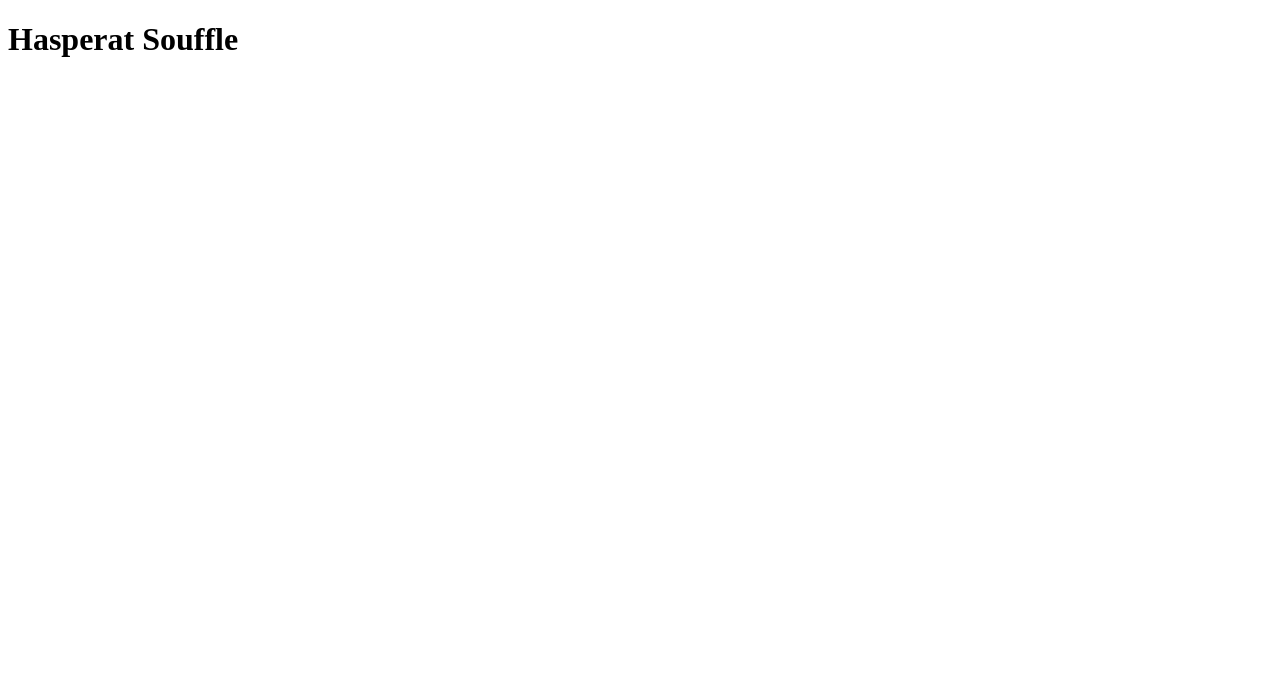
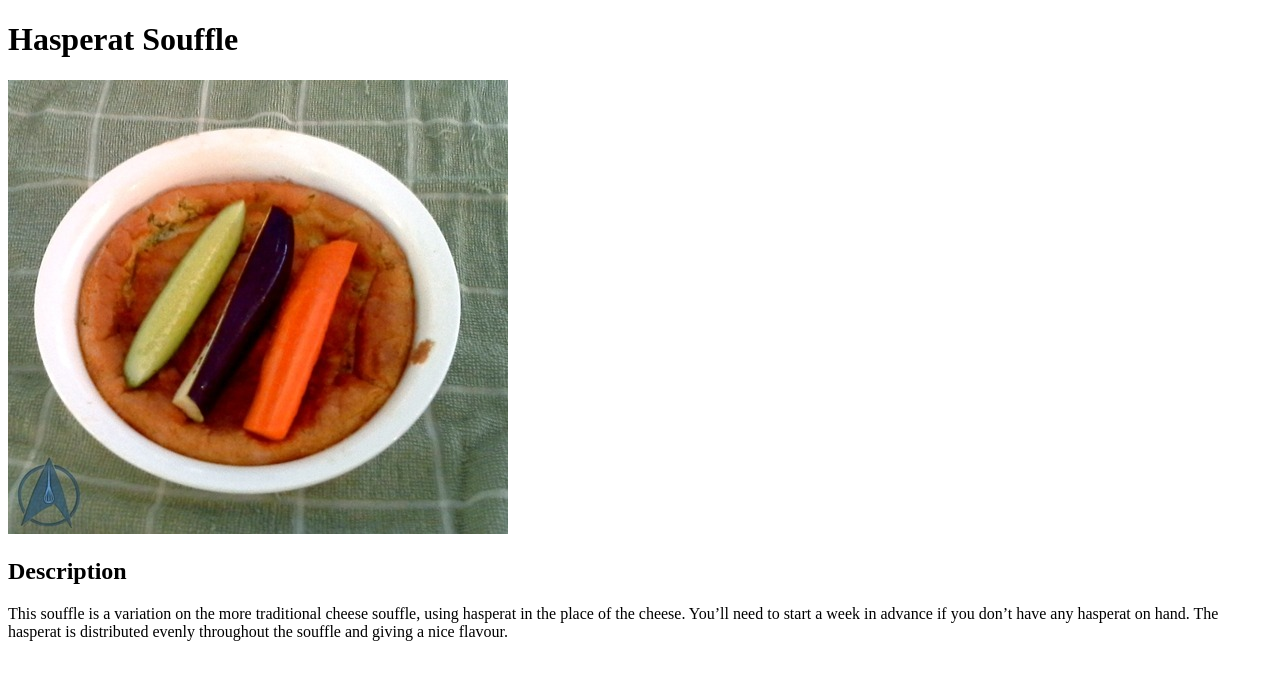
Before and after one commit to jelibyte/top-odin_recipes, a plain HTML site: page recipes/hasperat_souffle.html in a window 1280 px wide. Drawn offline with Linux system fonts and the light colour scheme.

Commit message:
Add image and Description heading and paragraph to hasperat_souffle.html

```diff
--- a/recipes/hasperat_souffle.html
+++ b/recipes/hasperat_souffle.html
@@ -7,5 +7,11 @@
 
   <body>
     <h1>Hasperat Souffle</h1>
+    <img src="../img/hasperatsouffle.jpg" alt="Hasperat Souffle">
+    <h2>Description</h2>
+    <p>This souffle is a variation on the more traditional cheese souffle, using hasperat in the place of the cheese.
+      You’ll need to start a week in advance if you don’t have any hasperat on hand.
+      The hasperat is distributed evenly throughout the souffle and giving a nice flavour.
+    </p>
   </body>
 </html>
```
